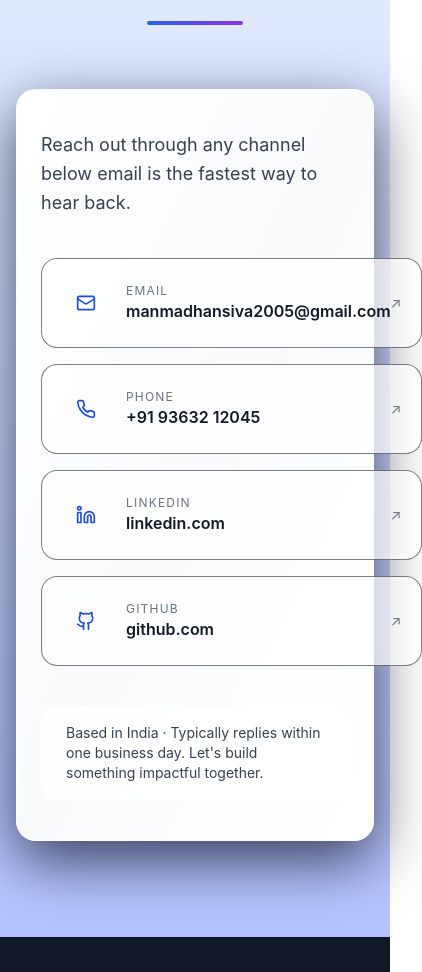
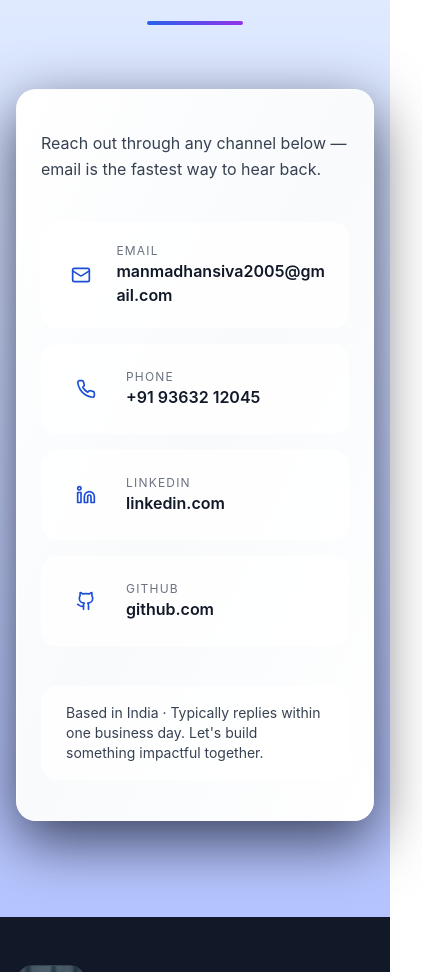
Before and after one commit to SMANMATHAN/Mathan_Portfolio, a React (Vite) app: page / in a window 390 px wide. Shown: the part 11028-12000 px from the top of the page, 422 px wide, since content can reach past the window. Built offline with nearby package versions, Linux system fonts and the light colour scheme.

Commit message:
final portfolio

```diff
--- a/src/components/Contact.tsx
+++ b/src/components/Contact.tsx
@@ -43,38 +43,40 @@ const Contact: React.FC = () => {
         </div>
 
         <div className="bg-gradient-to-br from-white via-slate-50 to-white dark:from-[#071f82] dark:via-[#081237] dark:to-[#0a1749] rounded-[20px] border border-white/10 shadow-[0_20px_60px_rgba(2,6,23,0.7)] px-6 py-10 md:px-12">
-          <p className="text-lg text-gray-700 dark:text-white/80 leading-relaxed max-w-3xl">
-            Reach out through any channel below email is the fastest way to hear back.
+          <p className="text-base sm:text-lg text-gray-700 dark:text-white/80 leading-relaxed max-w-3xl">
+            Reach out through any channel below — email is the fastest way to hear back.
           </p>
 
-          <div className="grid md:grid-cols-2 gap-4 mt-10">
+          <div className="grid grid-cols-1 md:grid-cols-2 gap-4 mt-10">
             {contactChannels.map(({ label, value, href, icon: Icon }) => (
               <a
                 key={label}
                 href={href}
                 target={label === 'Email' || label === 'Phone' ? '_self' : '_blank'}
                 rel="noreferrer"
-                className="group flex items-center justify-between rounded-2xl border border-black/50 bg-white/70 dark:bg-white/5 px-5 py-5 hover:bg-white/90 dark:hover:bg-white/10 transition"
+                className="group w-full flex flex-col sm:flex-row sm:items-center sm:justify-between gap-4 rounded-2xl border border-white/20 bg-white/80 dark:bg-white/5 px-5 py-5 hover:bg-white/90 dark:hover:bg-white/10 transition"
               >
-                <div className="flex items-center space-x-4">
+                <div className="flex items-center space-x-4 w-full">
                   <div className="w-12 h-12 rounded-2xl bg-white/60 dark:bg-white/10 flex items-center justify-center text-blue-700 dark:text-white/80 group-hover:text-blue-900 dark:group-hover:text-white">
                     <Icon className="w-5 h-5" />
                   </div>
-                  <div>
+                  <div className="min-w-0">
                     <p className="text-xs uppercase tracking-widest text-gray-500 dark:text-white/50">
                       {label}
                     </p>
-                    <p className="font-semibold text-gray-900 dark:text-white">{value}</p>
+                    <p className="font-semibold text-gray-900 dark:text-white break-words">
+                      {value}
+                    </p>
                   </div>
                 </div>
-                <span className="text-sm text-gray-500 dark:text-white/40 group-hover:text-gray-700 dark:group-hover:text-white/70 transition">
+                {/* <span className="text-sm text-gray-500 dark:text-white/40 group-hover:text-gray-700 dark:group-hover:text-white/70 transition">
                   ↗
-                </span>
+                </span> */}
               </a>
             ))}
           </div>
 
-          <div className="mt-10 rounded-2xl border border-white/10 bg-white/80 dark:bg-white/5 px-6 py-4 text-gray-700 dark:text-white/70 text-sm">
+          <div className="mt-10 rounded-2xl border border-white/20 bg-white/80 dark:bg-white/5 px-6 py-4 text-gray-700 dark:text-white/70 text-sm">
             Based in India · Typically replies within one business day. Let's build something impactful together.
           </div>
         </div>
--- a/src/components/Projects.tsx
+++ b/src/components/Projects.tsx
@@ -26,8 +26,8 @@ const Projects: React.FC = () => {
       tech: ['Python', 'React', 'Node.js', 'OpenAI API', 'MongoDB'],
       category: 'ai',
       image: 'https://images.pexels.com/photos/5668473/pexels-photo-5668473.jpeg?auto=compress&cs=tinysrgb&w=800',
-      github: '#',
-      demo: '#',
+      github: 'https://github.com/SMANMATHAN/AI_RESUME_BUILDER',
+      demo: 'https://ai-resume-builder-rho-ochre.vercel.app/',
       icon: <Brain className="w-6 h-6" />
     },
     {
```
